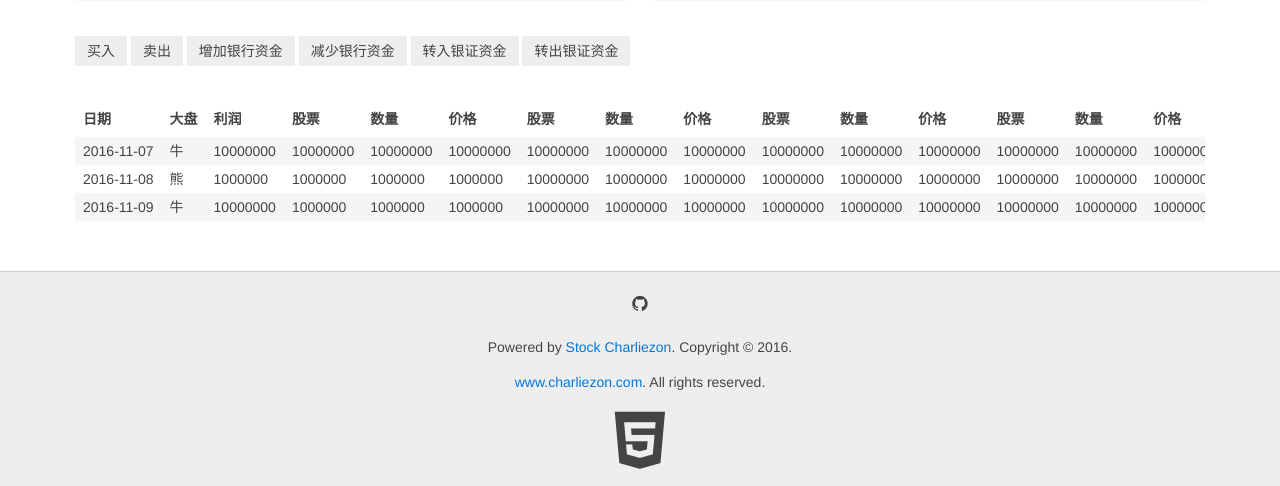
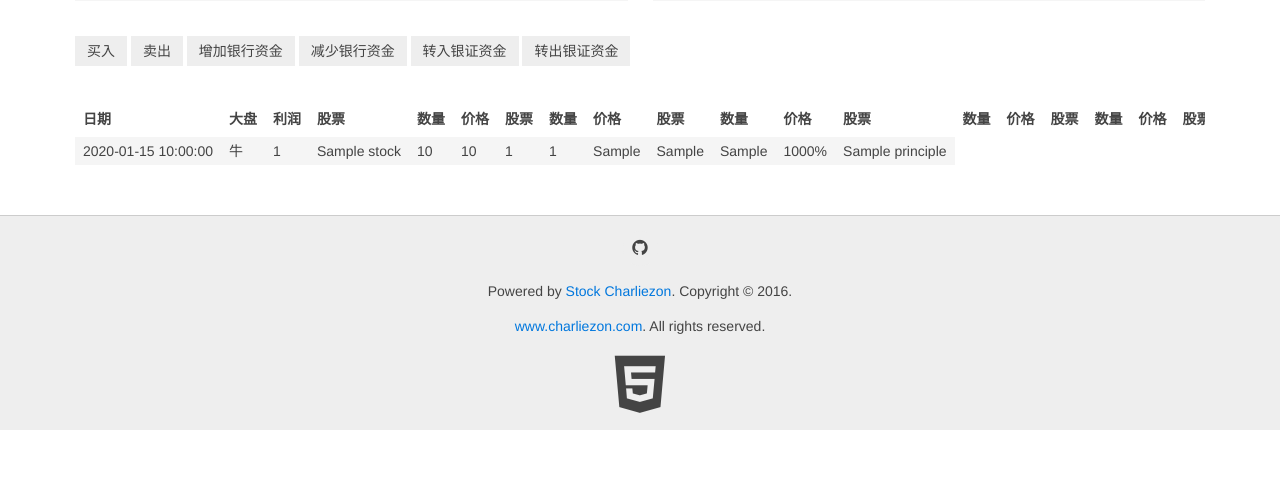
Before and after one commit to charliezon/stock, a Python web app: template www/templates/account.html in a window 1280 px wide. Shown: the part 318-804 px from the top of the page. After the commit the page ends 748 px from the top, so only its background shows below. Run offline with Jinja, Linux system fonts and the light colour scheme; the template is opened without the code that fills it: most values are stand-ins (such as "Sample title", 1, 10 or a date in 2020).

Commit message:
display record accounts

```diff
--- a/www/templates/account.html
+++ b/www/templates/account.html
@@ -74,89 +74,53 @@
                         <th>股票</th>
                         <th>数量</th>
                         <th>价格</th>
+                        <th>股票</th>
+                        <th>数量</th>
+                        <th>价格</th>
+                        <th>股票</th>
+                        <th>数量</th>
+                        <th>价格</th>
+                        <th>股票</th>
+                        <th>数量</th>
+                        <th>价格</th>
+                        <th>股票</th>
+                        <th>数量</th>
+                        <th>价格</th>
+                        <th>股票</th>
+                        <th>数量</th>
+                        <th>价格</th>
+                        <th>股票</th>
+                        <th>数量</th>
+                        <th>价格</th>
                         <th>总资产</th>
                         <th>总市值</th>
                         <th>银证资金</th>
                         <th>银行资金</th>
+                        <th>浮动盈亏</th>
+                        <th>仓位</th>
                         <th>本金</th>
                     </tr>
                 </thead>
                 <tbody>
-                    <tr>
-                        <td>2016-11-07</td>
-                        <td>牛</td>
-                        <td>10000000</td>
-                        <td>10000000</td>
-                        <td>10000000</td>
-                        <td>10000000</td>
-                        <td>10000000</td>
-                        <td>10000000</td>
-                        <td>10000000</td>
-                        <td>10000000</td>
-                        <td>10000000</td>
-                        <td>10000000</td>
-                        <td>10000000</td>
-                        <td>10000000</td>
-                        <td>10000000</td>
-                        <td>10000000</td>
-                        <td>10000000</td>
-                        <td>10000000</td>
-                        <td>10000000</td>
-                        <td></td>
-                        <td></td>
-                        <td></td>
-                        <td></td>
-                    </tr>
-                    <tr>
-                        <td>2016-11-08</td>
-                        <td>熊</td>
-                        <td>1000000</td>
-                        <td>1000000</td>
-                        <td>1000000</td>
-                        <td>1000000</td>
-                        <td>10000000</td>
-                        <td>10000000</td>
-                        <td>10000000</td>
-                        <td>10000000</td>
-                        <td>10000000</td>
-                        <td>10000000</td>
-                        <td>10000000</td>
-                        <td>10000000</td>
-                        <td>10000000</td>
-                        <td>10000000</td>
-                        <td>10000000</td>
-                        <td>10000000</td>
-                        <td>1000000</td>
-                        <td></td>
-                        <td></td>
-                        <td></td>
-                        <td></td>
-                    </tr>
-                    <tr>
-                        <td>2016-11-09</td>
-                        <td>牛</td>
-                        <td>10000000</td>
-                        <td>1000000</td>
-                        <td>1000000</td>
-                        <td>1000000</td>
-                        <td>10000000</td>
-                        <td>10000000</td>
-                        <td>10000000</td>
-                        <td>10000000</td>
-                        <td>10000000</td>
-                        <td>10000000</td>
-                        <td>10000000</td>
-                        <td>10000000</td>
-                        <td>10000000</td>
-                        <td>10000000</td>
-                        <td>10000000</td>
-                        <td>10000000</td>
-                        <td>1000000</td>
-                        <td></td>
-                        <td></td>
-                        <td></td>
-                        <td></td>
-                    </tr>
+                    {% for account_record in all_account_records %}
+                        <tr>
+                            <td>{{ account_record.date }}</td>
+                            <td>牛</td>
+                            <td>{{ account_record.total_profit }}</td>
+                            {% for stock in account_record.stock_hold_records %}
+                                <td>{{ stock.stock_name }}</td>
+                                <td>{{stock.stock_amount}}</td>
+                                <td>{{stock.stock_current_price}}</td>
+                            {% endfor %}
+                            <td>{{account_record.total_assets}}</td>
+                            <td>{{account_record.total_stock_value}}</td>
+                            <td>{{account_record.security_funding}}</td>
+                            <td>{{account_record.bank_funding}}</td>
+                            <td>{{account_record.float_profit_lost}}</td>
+                            <td>{{account_record.stock_position*100}}%</td>
+                            <td>{{account_record.principle}}</td>
+                        </tr>
+                    {% endfor %}
                 </tbody>
             </table>
         </div>
```
Also changed, not shown: www/handlers.py (+10 -3 lines).
